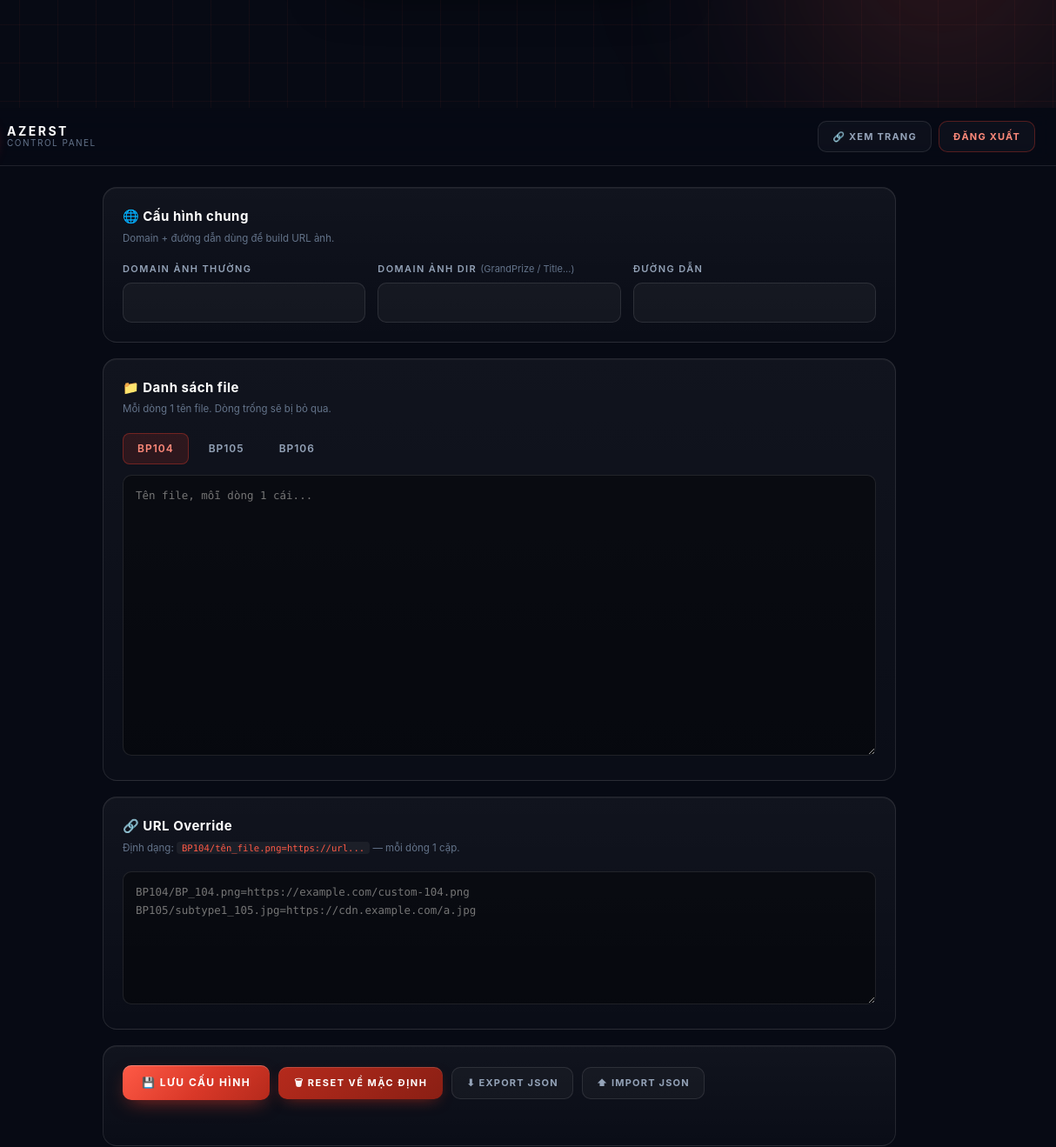
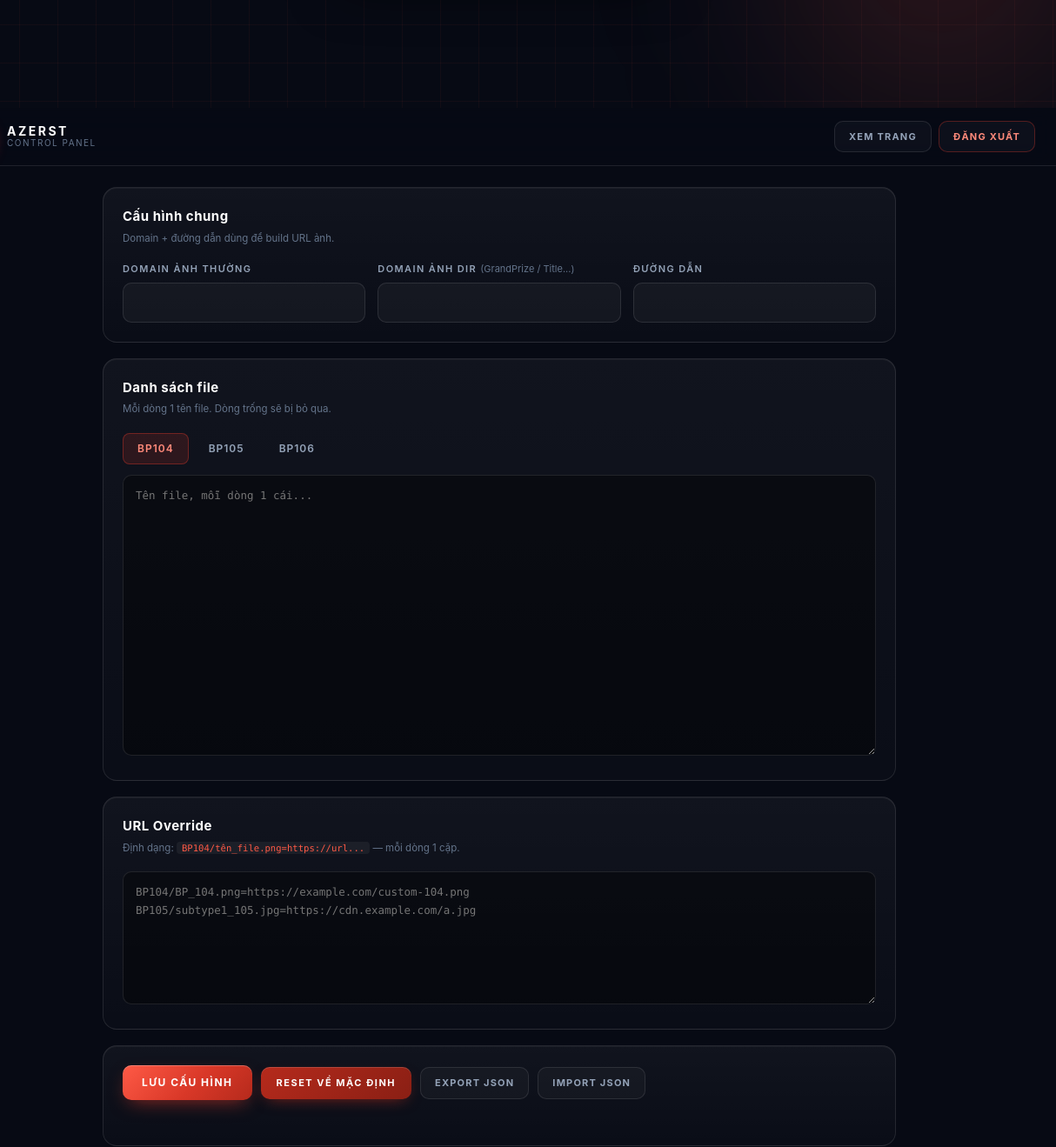
Before and after one commit to Azerst/azerstextractimage-, a plain HTML site: page admin/index.html in a window 1280 px wide. Shown: the part 676-1995 px from the top of the page at 87% size, 66-1280 px from the left. Drawn offline with Linux system fonts and the light colour scheme.

Commit message:
Remove emojis from HTML elements

```diff
--- a/admin/index.html
+++ b/admin/index.html
@@ -1,17 +1,17 @@
- <!DOCTYPE html>
+<!DOCTYPE html>
 <html lang="vi">
 <head>
 <meta charset="UTF-8">
 <meta name="viewport" content="width=device-width,initial-scale=1,viewport-fit=cover">
 <meta name="robots" content="noindex,nofollow,noarchive">
 <meta name="referrer" content="no-referrer">
+<meta http-equiv="Content-Security-Policy" content="default-src 'self'; script-src 'self'; style-src 'self' 'unsafe-inline'; img-src 'self' data:; connect-src 'self'; form-action 'self'; frame-ancestors 'none'; base-uri 'self'; object-src 'none';">
 <title>AZERST · Control Panel</title>
 <link rel="stylesheet" href="./admin.css">
 </head>
 <body>
 <div class="bg-grid" aria-hidden="true"></div>
 
-<!-- LOGIN -->
 <section id="loginScreen" class="screen">
   <form id="loginForm" class="login-card" autocomplete="off" novalidate>
     <div class="login-logo" aria-hidden="true">
@@ -47,7 +47,6 @@
   </form>
 </section>
 
-<!-- ADMIN -->
 <section id="adminScreen" class="screen" hidden>
   <header class="admin-header">
     <div class="brand">
@@ -58,7 +57,7 @@
       </div>
     </div>
     <div class="header-actions">
-      <a class="btn-outline" href="../" target="_blank" rel="noopener">🔗 Xem trang</a>
+      <a class="btn-outline" href="../" target="_blank" rel="noopener">Xem trang</a>
       <button id="logoutBtn" class="btn-outline danger">Đăng xuất</button>
     </div>
   </header>
@@ -66,7 +65,7 @@
   <main class="admin-main">
     <section class="card">
       <header class="card-head">
-        <h2>🌐 Cấu hình chung</h2>
+        <h2>Cấu hình chung</h2>
         <p class="hint">Domain + đường dẫn dùng để build URL ảnh.</p>
       </header>
       <div class="grid-3">
@@ -87,7 +86,7 @@
 
     <section class="card">
       <header class="card-head">
-        <h2>📁 Danh sách file</h2>
+        <h2>Danh sách file</h2>
         <p class="hint">Mỗi dòng 1 tên file. Dòng trống sẽ bị bỏ qua.</p>
       </header>
       <div class="file-tabs" role="tablist">
@@ -101,7 +100,7 @@
 
     <section class="card">
       <header class="card-head">
-        <h2>🔗 URL Override</h2>
+        <h2>URL Override</h2>
         <p class="hint">Định dạng: <code>BP104/tên_file.png=https://url...</code> — mỗi dòng 1 cặp.</p>
       </header>
       <textarea id="cfgOverrides" rows="6" spellcheck="false"
@@ -110,10 +109,10 @@
 
     <section class="card actions-card">
       <div class="actions">
-        <button id="saveBtn" class="btn-primary">💾 Lưu cấu hình</button>
-        <button id="resetBtn" class="btn-danger">🗑 Reset về mặc định</button>
-        <button id="exportBtn" class="btn-outline">⬇ Export JSON</button>
-        <label class="btn-outline" for="importInput">⬆ Import JSON</label>
+        <button id="saveBtn" class="btn-primary">Lưu cấu hình</button>
+        <button id="resetBtn" class="btn-danger">Reset về mặc định</button>
+        <button id="exportBtn" class="btn-outline">Export JSON</button>
+        <label class="btn-outline" for="importInput">Import JSON</label>
         <input id="importInput" type="file" accept="application/json,.json" hidden>
       </div>
       <p class="status" id="status" aria-live="polite"></p>
```
